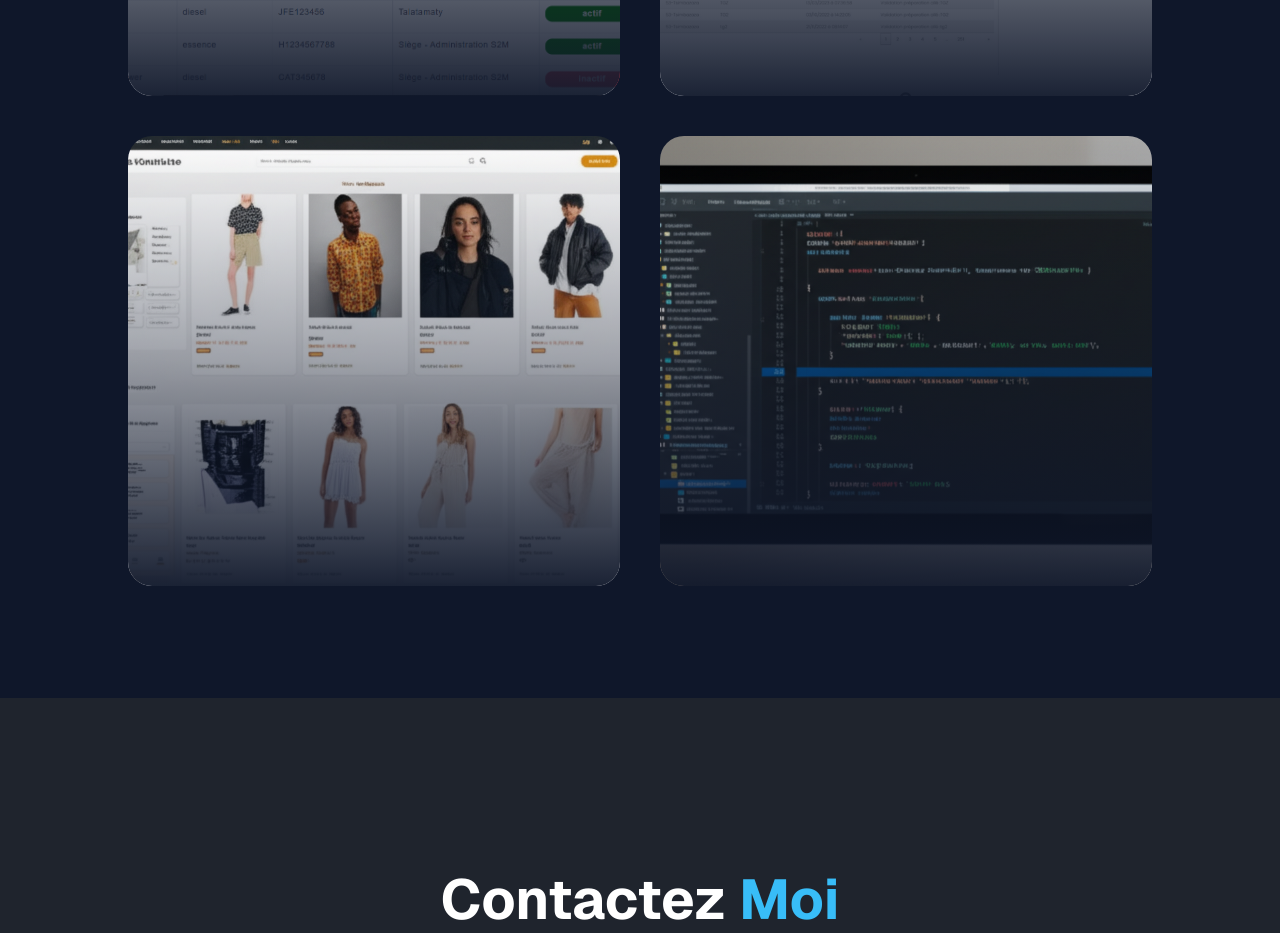
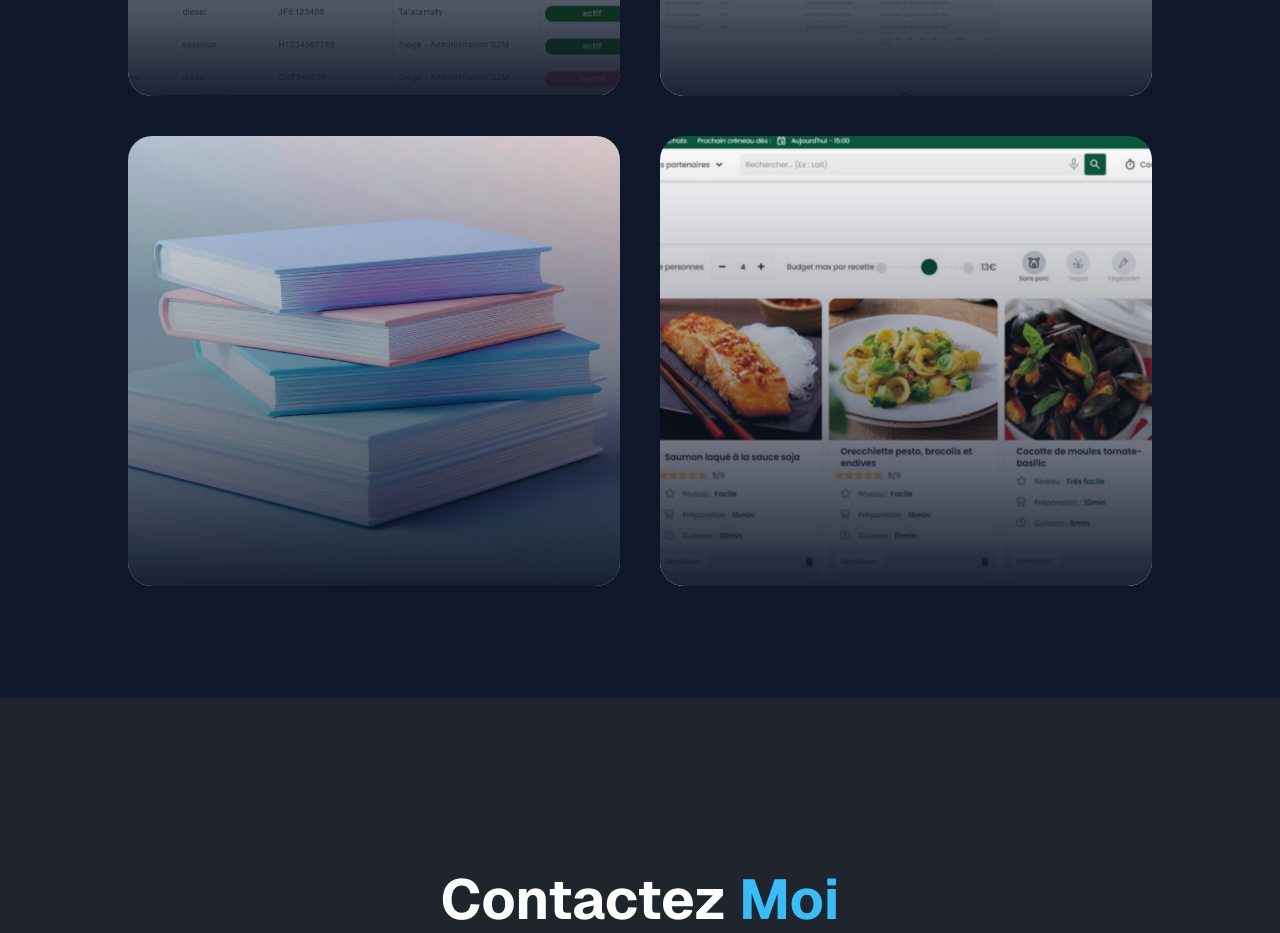
Before and after one commit to ValisoaAngelica/valisoa_portfolio, a Next.js app: page / in a window 1280 px wide. Shown: the part 6757-7690 px from the top of the page. Built offline with nearby package versions, Linux system fonts and the light colour scheme.

Commit message:
modification

```diff
--- a/app/layout.tsx
+++ b/app/layout.tsx
@@ -7,6 +7,9 @@ import "./globals.css"
 export const metadata: Metadata = {
   title: "Valisoa Portfolio",
   description: "Portfolio de Valisoa - Développeuse Web",
+  icons: {
+    icon: "/PXL_20250907_133656429.jpg",
+  },
 }
 
 export default function RootLayout({
--- a/components/Portfolio.tsx
+++ b/components/Portfolio.tsx
@@ -7,7 +7,7 @@ export default function Portfolio() {
       description:
         "Développement d’une plateforme intelligente permettant le suivi et la gestion des groupes électrogènes avec intégration de l’API Gemini de Google pour certaines fonctionnalités IA. Réalisation du back-end en Python avec Flask, gestion des données avec MySQL et conception de l’interface utilisateur en HTML, CSS et JavaScript.",
       image: "/capture-ecran.png",
-      technologies: ["Python", "Flask", "MySQL", "Gemini API"],
+      technologies: ["Python", "Django", "MySQL", "Gemini API","HTML/CSS","Bootstrap","JavaScript","Postman"],
     },
 
     {
@@ -15,23 +15,23 @@ export default function Portfolio() {
       description:
         "Mise à jour et amélioration d’une application web de gestion et de suivi d’inventaire. Participation à l’optimisation des fonctionnalités backend en Python ainsi qu’à la gestion des données et à l’amélioration de l’interface utilisateur.",
       image: "/inventaire.png",
-      technologies: ["Python", "MySQL", "HTML/CSS", "JavaScript"],
+      technologies: ["Python", "MySQL","HTML/CSS", "JavaScript"],
     },
 
     {
       title: "E-commerce Bookishco",
       description:
         "Projet académique collectif consistant à concevoir une plateforme e-commerce dédiée à la vente de livres en ligne avec gestion des produits, panier et espace utilisateur.",
-      image: "/ecommerce-website-interface.png",
-      technologies: ["PHP", "MySQL", "Bootstrap"],
+      image: "/e_commerce.webp",
+      technologies: ["PHP", "MySQL", "Bootstrap","HTML/CSS","JavaScript"],
     },
 
     {
       title: "Site de recettes",
       description:
         "Développement d’un site web de recettes culinaires avec le framework Flask permettant l’affichage dynamique des contenus et la gestion des recettes.",
-      image: "/api-development-interface.png",
-      technologies: ["Python", "Flask", "MySQL"],
+      image: "/site_recette.png",
+      technologies: ["Python", "Flask", "MySQL","Bootstrap","HTML/CSS","JavaScript"],
     },
   ]
 
```
Also changed, not shown: public/e_commerce.webp (added), public/site_recette.png (added).
